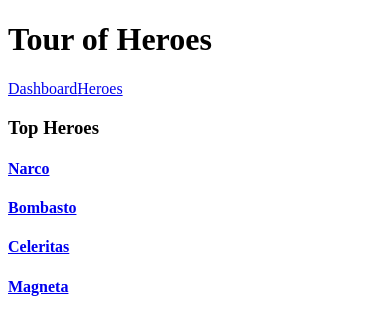
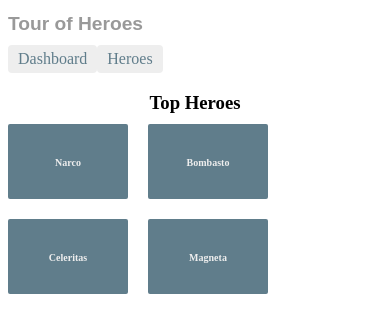
Before and after one commit to android-rain/app-angular-tutorial, an Angular app: page /dashboard in a window 390 px wide. Shown: the top 334 px of the page. Built offline with nearby package versions, Linux system fonts and the light colour scheme.

Commit message:
style the components

```diff
--- a/src/app/app.component.css
+++ b/src/app/app.component.css
@@ -1,5 +1,29 @@
 h1 {
-  color: #369;
+  color: #999;
   font-family: Arial, Helvetica, sans-serif;
-  font-size: 250%;
+  font-size: 1.2em;
+  margin-bottom: 0;
 }
+h2 {
+    font-size: 2em;
+    margin-top: 0;
+    padding-top: 0;
+}
+nav a {
+    padding: 5px 10px;
+    text-decoration: none;
+    margin-top: 10px;
+    display: inline-block;
+    background-color: #eee;
+    border-radius: 4px;
+}
+nav a:visited, a:link {
+    color: #607D8B;
+}
+nav a:hover {
+    color: #039be5;
+    background-color: #CFD8DC;
+}
+nav a:active {
+    color: #039be5;
+}
--- a/src/app/app.component.ts
+++ b/src/app/app.component.ts
@@ -8,7 +8,8 @@
             <a routerLink="/dashboard">Dashboard</a>
             <a routerLink="/heroes">Heroes</a>
         </nav>
-        <router-outlet></router-outlet>`
+        <router-outlet></router-outlet>`,
+    styleUrls: ['./app.component.css']
 })
 export class AppComponent {
     title = 'Tour of Heroes';
--- /dev/null
+++ b/src/app/dashboard.component.css
@@ -0,0 +1,61 @@
+[class*='col-'] {
+    float: left;
+    padding-right: 20px;
+    padding-bottom: 20px;
+}
+[class*='col-']:last-of-type {
+    padding-right: 0;
+}
+a {
+    text-decoration: none;
+}
+*, *::after, *::before {
+    box-sizing: border-box;
+}
+h3 {
+    text-align: center;
+    margin-bottom: 0;
+}
+h4 {
+    position: relative;
+}
+.grid {
+    margin: 0;
+}
+.col-1-4 {
+    width: 25%;
+}
+.module {
+    padding: 20px;
+    text-align: center;
+    color: #eee;
+    max-height: 120px;
+    min-width: 120px;
+    background-color: #607D8B;
+    border-radius: 2px;
+}
+.module:hover {
+    background-color: #EEE;
+    cursor: pointer;
+    color: #607D8B;
+}
+.grid-pad {
+    padding: 10px 0;
+}
+.grid-pad > [class*='col-']:last-of-type {
+    padding-right: 20px;
+}
+@media (max-width: 600px) {
+    .module {
+        font-size: 10px;
+        max-height: 75px;
+    }
+}
+@@media (max-width: 1024px) {
+    .grid {
+        margin: 0;
+    }
+    .module {
+        min-width: 60px;
+    }
+}
--- a/src/app/dashboard.component.ts
+++ b/src/app/dashboard.component.ts
@@ -5,7 +5,8 @@
 
 @Component({
     selector: 'my-dashboard',
-    templateUrl: './dashboard.component.html'
+    templateUrl: './dashboard.component.html',
+    styleUrls: ['./dashboard.component.css']
 })
 
 export class DashboardComponent implements OnInit{
--- /dev/null
+++ b/src/app/hero-detail.component.css
@@ -0,0 +1,29 @@
+label {
+    display: inline-block;
+    width: 3em;
+    margin: .5em 0;
+    color: #607D8B;
+    font-weight: bold;
+}
+input {
+    height: 2em;
+    font-size: 1em;
+    padding-left: .4em;
+}
+button {
+    margin-top: 20px;
+    font-family: Arial;
+    background-color: #eee;
+    border: none;
+    padding: 5px 10px;
+    border-radius: 4px;
+    cursor: pointer;
+}
+button:hover {
+    background-color: #cfd8dc;
+}
+button:disabled {
+    background-color: #eee;
+    color: #ccc;
+    cursor: auto;
+}
```
Also changed, not shown: src/app/hero-detail.component.ts (+4 -3 lines).
